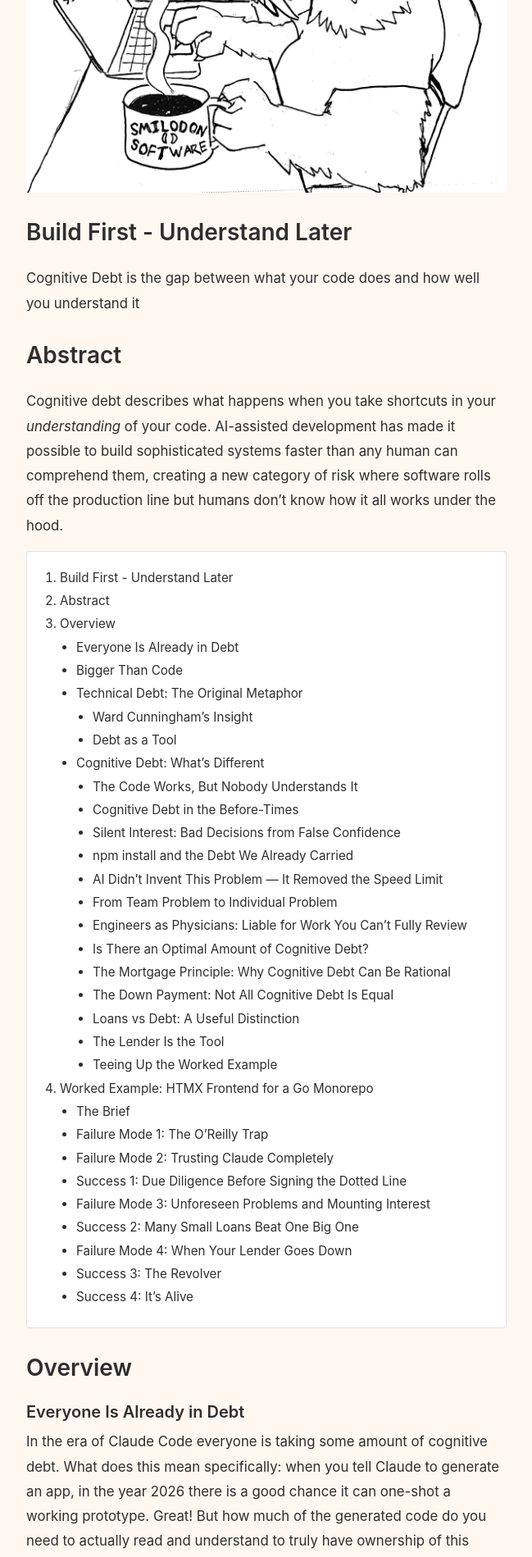
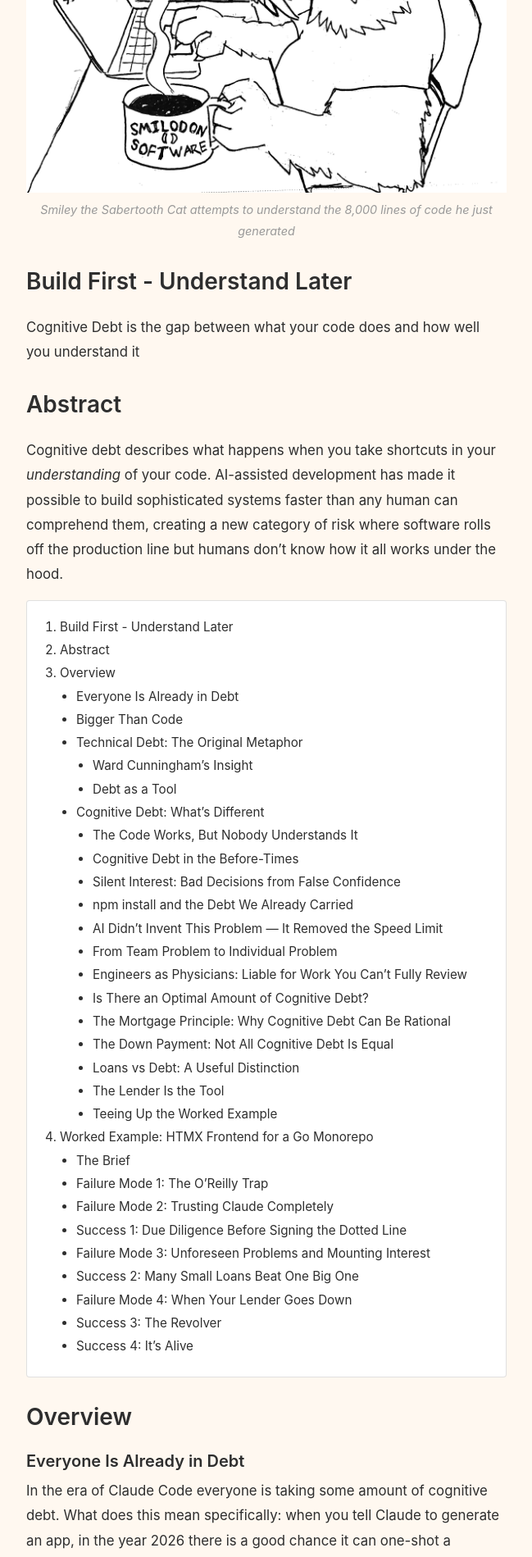
Before and after one commit to tparlmer/smilodon-software, a Jekyll site: the page built from _posts/2026-02-16-cognitive-debt.md, in a window 1280 px wide. Shown: the part 521-2420 px from the top of the page at 82% size, without its empty margins (315-964 px from the left). Built offline with Jekyll 4.4.1, drawn with Linux system fonts in a browser that asks for light colours.

Commit message:
Add caption beneath hero image on Cognitive Debt post

```diff
--- a/_posts/2026-02-16-cognitive-debt.md
+++ b/_posts/2026-02-16-cognitive-debt.md
@@ -6,7 +6,10 @@ tags: [AI, Software Engineering]
 excerpt: "Build First - Understand Later"
 ---
 
-![Smilodon Software](/assets/images/smilodon-software.png)
+<figure>
+  <img src="/assets/images/smilodon-software.png" alt="Smiley the Sabertooth Cat at his computer">
+  <figcaption>Smiley the Sabertooth Cat attempts to understand the 8,000 lines of code he just generated</figcaption>
+</figure>
 
 ## Build First - Understand Later
 
--- a/assets/css/style.css
+++ b/assets/css/style.css
@@ -314,11 +314,23 @@ footer {
     line-height: 1.8;
 }
 
-.post-content > p:first-child img {
+.post-content figure {
+    margin: 0 0 2rem;
+    text-align: center;
+}
+
+.post-content figure img {
     display: block;
     max-width: 100%;
     height: auto;
-    margin: 0 auto 2rem;
+    margin: 0 auto;
+}
+
+.post-content figcaption {
+    font-size: 0.9rem;
+    color: #999;
+    font-style: italic;
+    margin-top: 0.5rem;
 }
 
 .post-content h2 {
```
Also changed, not shown: CHANGELOG.md.
